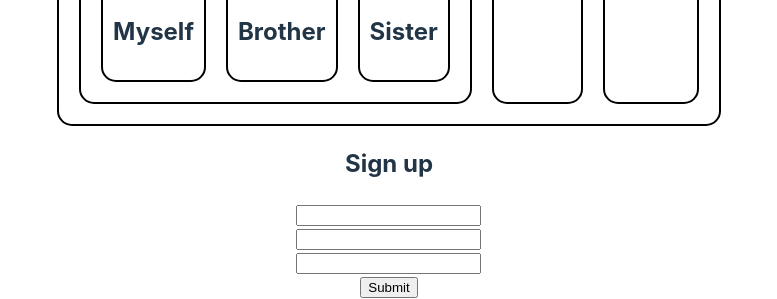
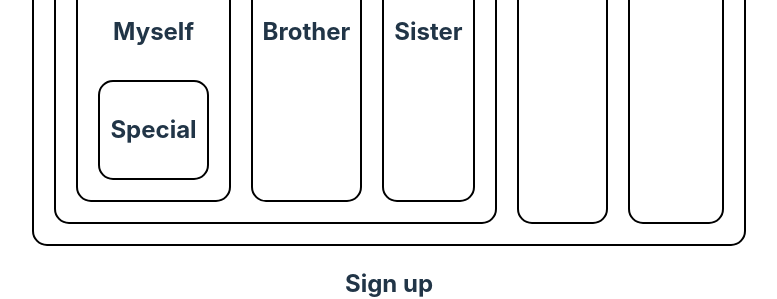
Before and after one commit to GGTuran/taking-away, a React (Vite) app: page / in a window 1280 px wide. Shown: the part 370-669 px from the top of the page, without its empty margins (251-1028 px from the left). Built offline with nearby package versions, Linux system fonts and the light colour scheme.

Commit message:
special one

```diff
--- a/src/Components/Myself/Myself.jsx
+++ b/src/Components/Myself/Myself.jsx
@@ -1,9 +1,13 @@
+import Special from "../Special/Special";
 
 
 const Myself = () => {
     return (
         <div>
            <h2>Myself</h2>
+           <section className="flex">
+            <Special></Special>
+           </section>
         </div>
     );
 };
--- /dev/null
+++ b/src/Components/Special/Special.jsx
@@ -0,0 +1,11 @@
+
+
+const Special = () => {
+    return (
+        <div>
+            <h2>Special</h2>
+        </div>
+    );
+};
+
+export default Special;
```
